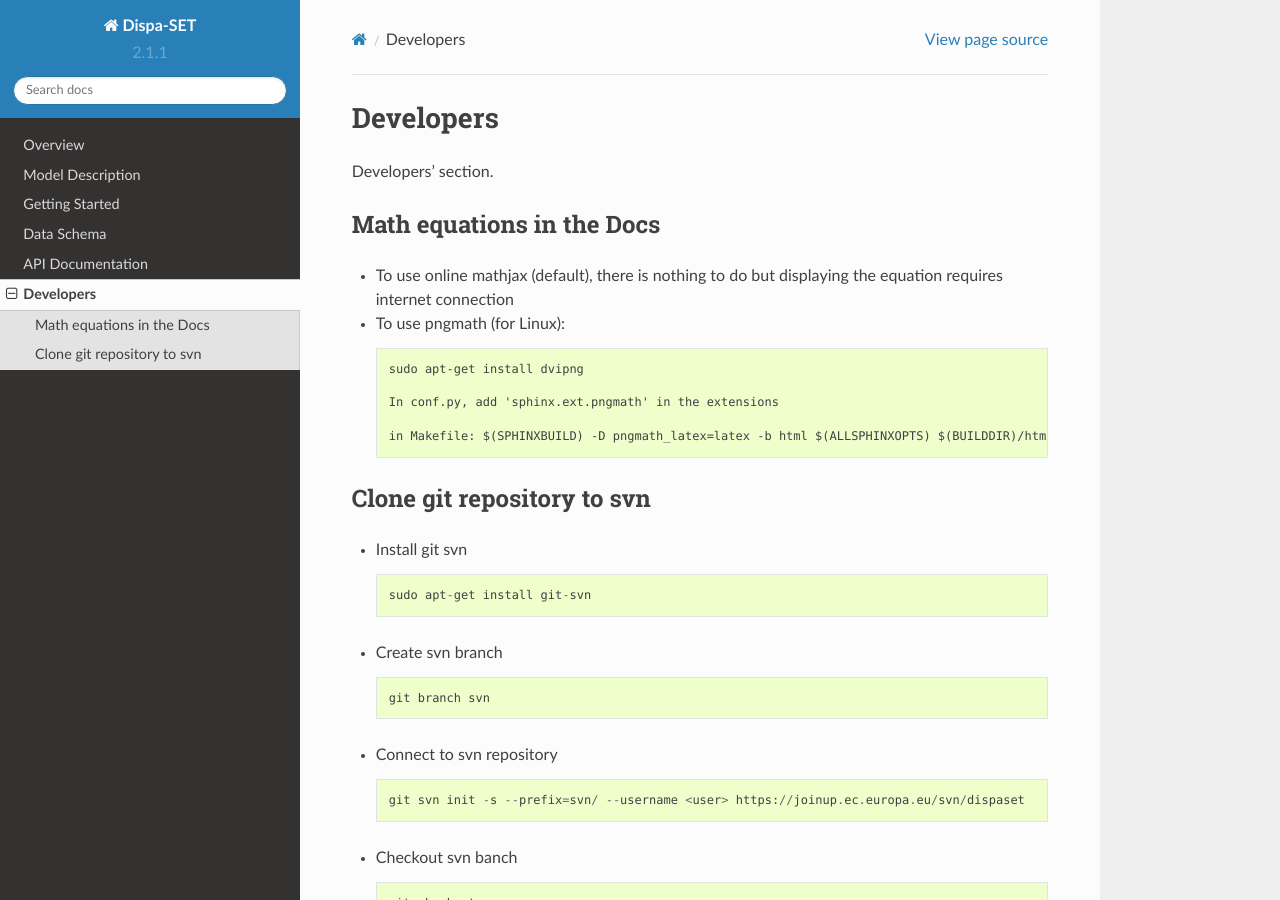
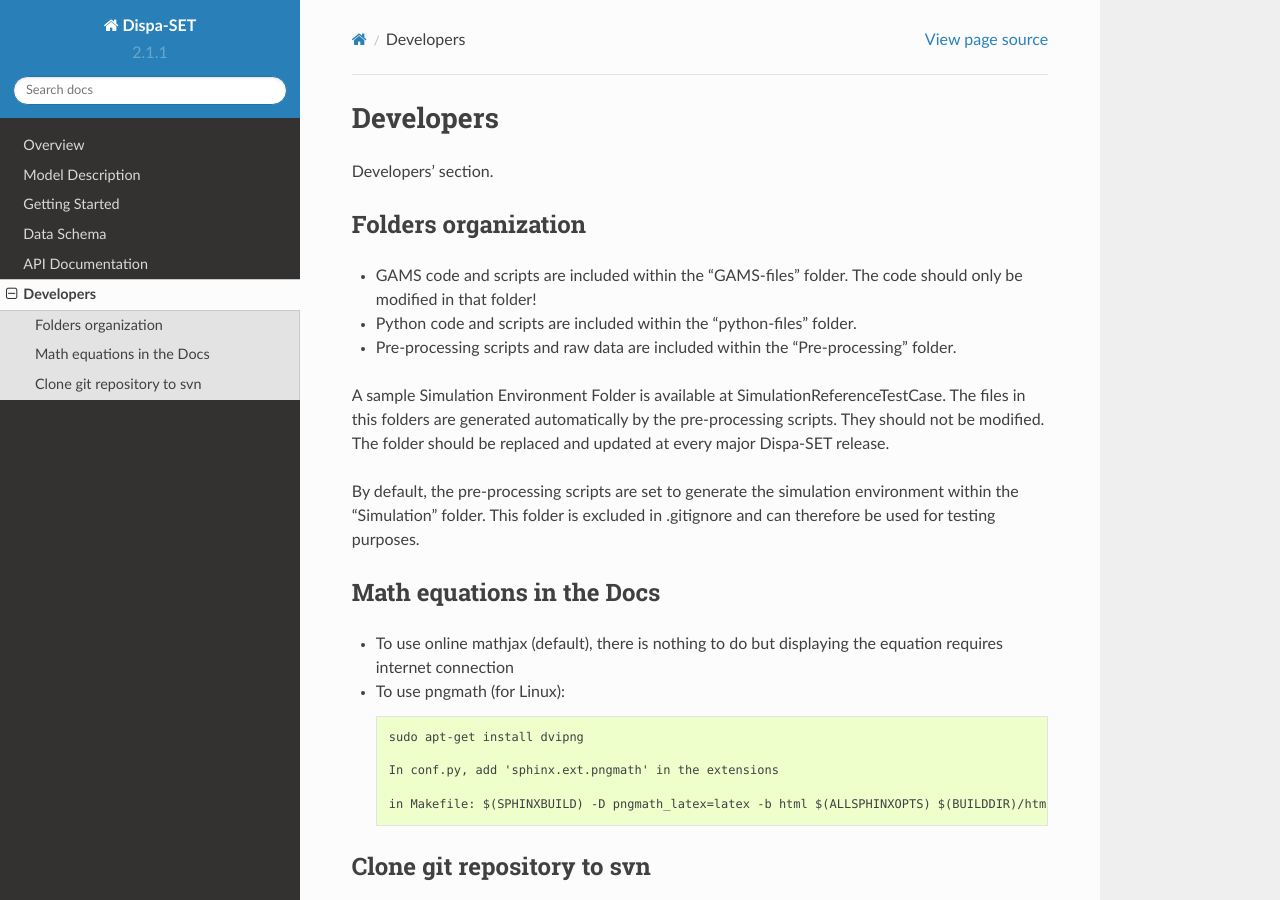
Before and after one commit to energy-modelling-toolkit/Dispa-SET, a Sphinx documentation site: the page built from Docs/developers.rst, in a window 1280 px wide and 900 px high. Built offline with Sphinx 7.4.7 and the Read the Docs theme 2.0.0, drawn with Linux system fonts in a browser that asks for light colours; formulas are drawn with MathJax 3.

Commit message:
And again

```diff
--- a/Docs/developers.rst
+++ b/Docs/developers.rst
@@ -3,6 +3,18 @@
 Developers
 ===========
 Developers' section.
+
+
+Folders organization
+--------------------
+
+- GAMS code and scripts are included within the "GAMS-files" folder. The code should only be modified in that folder!
+- Python code and scripts are included within the "python-files" folder.
+- Pre-processing scripts and raw data are included within the "Pre-processing" folder.
+
+A sample Simulation Environment Folder is available at SimulationReferenceTestCase. The files in this folders are generated automatically by the pre-processing scripts. They should not be modified. The folder should be replaced and updated at every major Dispa-SET release.
+
+By default, the pre-processing scripts are set to generate the simulation environment within the "Simulation" folder. This folder is excluded in .gitignore and can therefore be used for testing purposes.
 
 
 Math equations in the Docs
```
Also changed, not shown: 13 other files.
